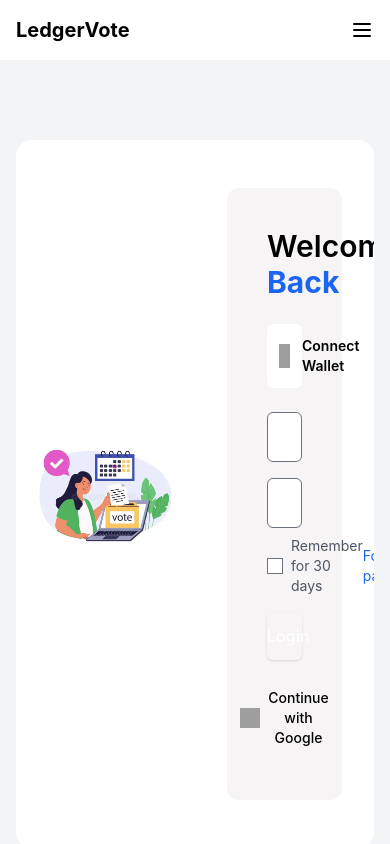
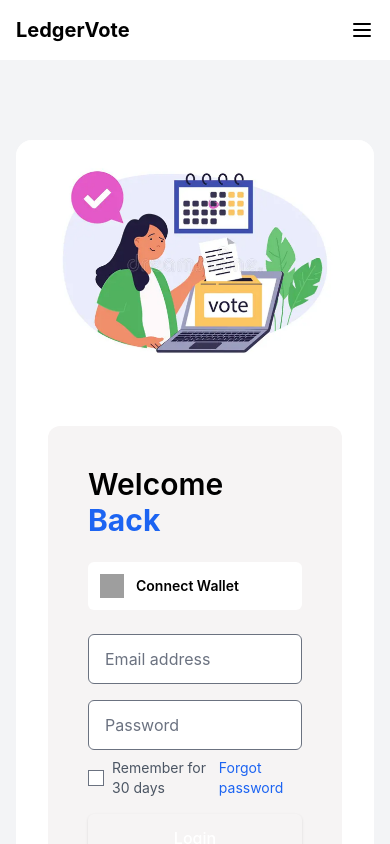
Before and after one commit to LedgerVote/ledger-vote-frontend, a React (Vite) app: page /login in a window 390 px wide. Shown: the top 844 px of the page. Built offline with nearby package versions, Linux system fonts and the light colour scheme; grey boxes are pictures that could not be loaded.

Commit message:
responsive login page is created

```diff
--- a/src/pages/Login.jsx
+++ b/src/pages/Login.jsx
@@ -9,19 +9,19 @@
 
       {/* Centered container instead of full-screen stretch */}
       <div className="bg-gray-100 py-20 px-4">
-        <div className="max-w-5xl mx-auto bg-white rounded-2xl shadow-2xl flex overflow-hidden">
+        <div className="max-w-5xl mx-auto bg-white rounded-2xl shadow-2xl flex flex-col md:flex-row overflow-hidden">
 
           {/* Left Illustration */}
-          <div className="w-1/2 flex items-center justify-center bg-white">
+          <div className="w-full md:w-1/2 flex items-center justify-center bg-white">
             <img
               src="src/assets/voting pic.png" // Replace with your actual image path
               alt="Voting Illustration"
-              className="max-w-[350px] h-auto"
+              className="max-w-[350px] w-full h-auto"
             />
           </div>
 
           {/* Right Login Form */}
-          <div className="w-1/2 flex items-center justify-center px-8 py-12">
+          <div className="w-full md:w-1/2 flex items-center justify-center px-8 py-12">
             <div className="w-full max-w-md bg-[#F6F4F4] rounded-xl shadow-2xl p-10">
 
               {/* Header */}
```
Also changed, not shown: package.json (line endings or trailing spaces).
